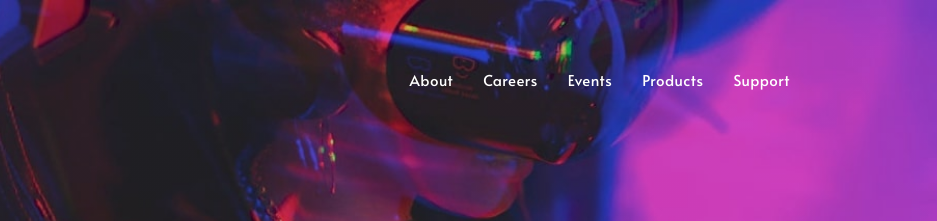
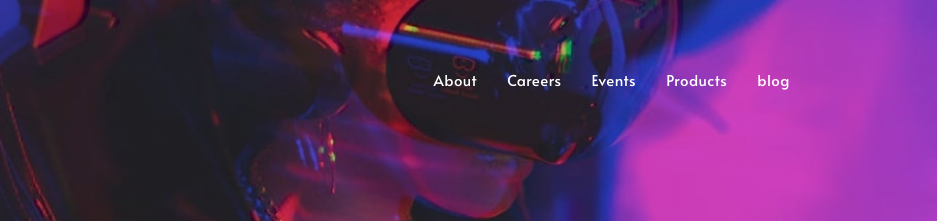
Before and after one commit to kavil10/Loopstudios-Landing-Page, a plain HTML site: page index.html in a window 1280 px wide. Shown: the top 221 px of the page, 343-1280 px from the left. Drawn offline with Linux system fonts and the light colour scheme.

Commit message:
Update index.html

```diff
--- a/index.html
+++ b/index.html
@@ -35,7 +35,7 @@
             <li><a href="#">Careers</a></li>
             <li><a href="#">Events</a></li>
             <li><a href="#">Products</a></li>
-            <li><a href="#">Support</a></li>
+            <li><a href="#">blog</a></li>
           </ul>
         </div>
 
```
